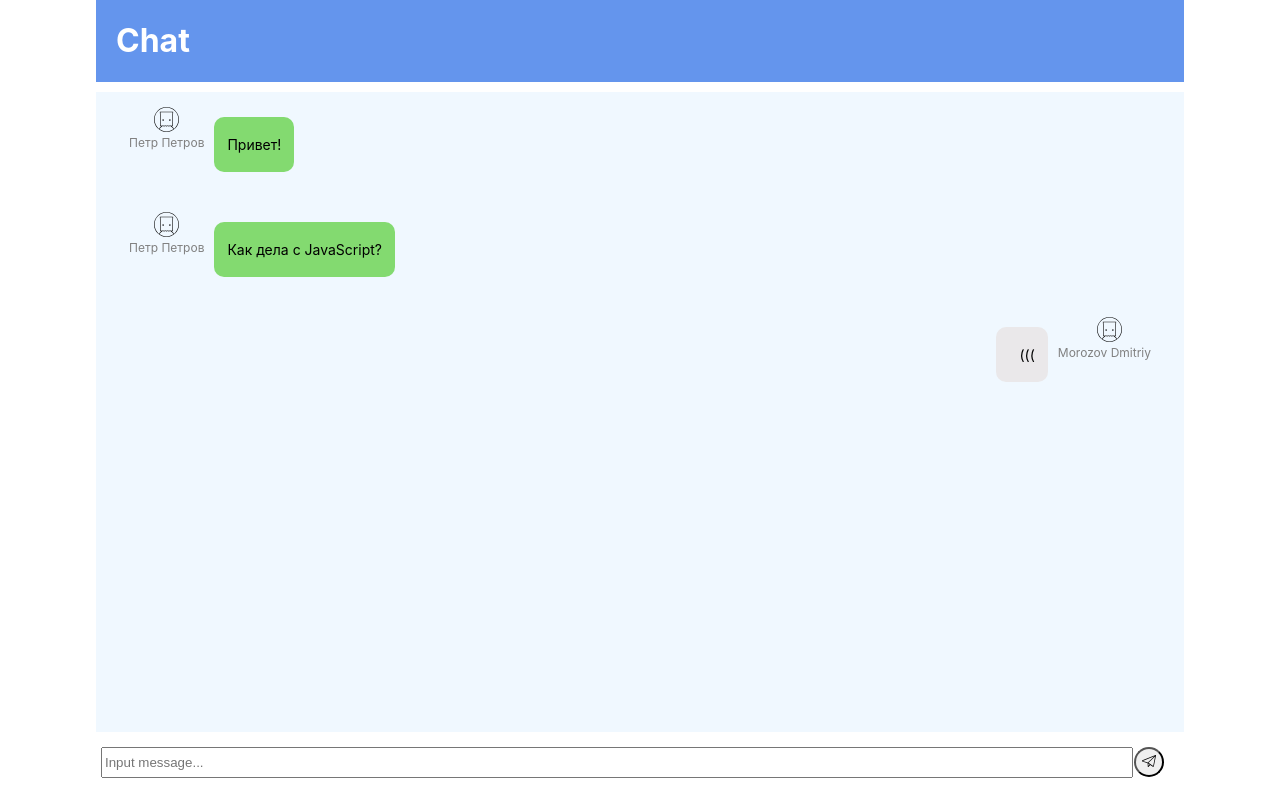
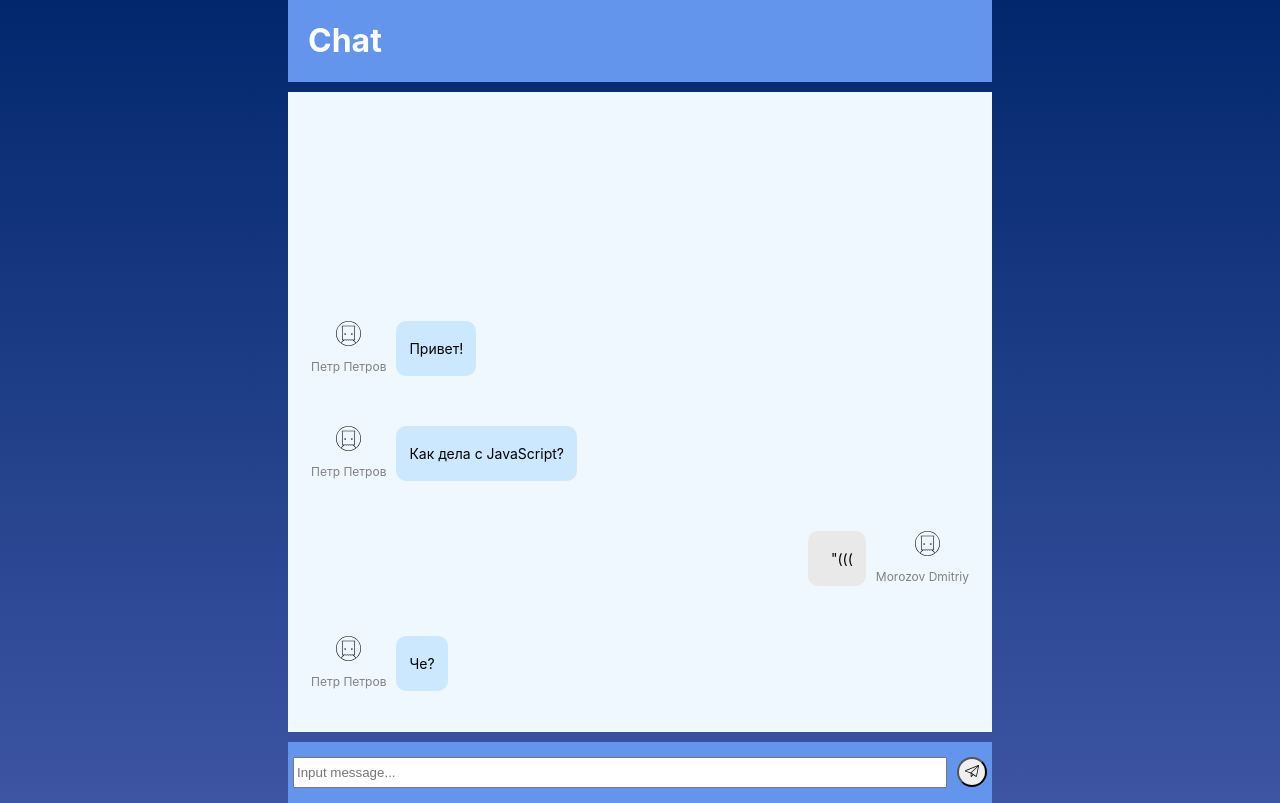
Before and after one commit to morozovDm/altarix_courses_training, a React (Create React App) app in the folder 9_lesson_React_Chat/: page / in a window 1280 px wide. Built offline with nearby package versions, Linux system fonts and the light colour scheme.

Commit message:
++
Небольшие правки: внешний вид чата изменен, чатлист движется снизу вверх

```diff
--- a/9_lesson_React_Chat/src/components/Chatroom.js
+++ b/9_lesson_React_Chat/src/components/Chatroom.js
@@ -3,9 +3,7 @@ import ReactDOM from 'react-dom';
 import Message from './Message.js'
 import SendMessageForm from './SendMessageForm.js'
 class Chatroom extends Component {
-
   username = "Morozov Dmitriy";
-
   constructor(props) {
     super(props);
 
@@ -19,7 +17,12 @@ class Chatroom extends Component {
 
       }, {
         username: "Morozov Dmitriy",
-        content: <p>(((</p>,
+        content: <p>"(((</p>,
+
+      },
+      {
+        username: "Петр Петров",
+        content: <p>Че?</p>,
 
       }]
     };
@@ -44,21 +47,21 @@ class Chatroom extends Component {
         }
       )
     })
-    console.log(this.state.messages)
   }
 
   render() {
     let { messages } = this.state;
-
     return (
       <div className="Chatroom">
-        <ul className='messagesList' ref='messagesList'>
+        <div className='MessagesList-container' ref='messagesList'>
+          <ul className='messagesList' >
             {
               messages.map(message =>
                 <Message message={message} user={this.username} />
               )
             }
           </ul>
+        </div>
         <SendMessageForm onSubmit={this.submitMessage} />
       </div>
     );
--- a/9_lesson_React_Chat/src/styles/App.css
+++ b/9_lesson_React_Chat/src/styles/App.css
@@ -2,7 +2,8 @@
   text-align: center;
   justify-content: center;
   margin: 0 auto;
-  width: 85%;
+  width: 55%;
+  min-width: 200px;
 }
 
 .Title {
@@ -16,13 +17,23 @@
   margin: 0 auto;
 }
 
+.MessagesList-container{
+  overflow-y: scroll;
+  height: 80vh;
+  margin: 10px 0 0;
+  background-color: aliceblue;
+}
+
 .messagesList {
+  display: flex;
+  flex-direction: column;
+  justify-content: flex-end;
   box-sizing: border-box;
-  padding: 0 20px;
-  margin: 10px 0 0;
-  height: 80vh;
-  overflow-y: scroll;
-  background-color: aliceblue;
+  padding: 0 10px;
+  height: auto;
+  min-height: 80vh;
+  /* overflow-y: scroll; */
+
 }
 
 .message {
@@ -34,7 +45,6 @@
   clear: both;
   margin: 10px 0;
   display: flex;
-  /* align-items: center;  */
 }
 
 .msg-sender {
@@ -43,25 +53,27 @@
 }
 
 .msg-content {
-  background: rgb(104, 212, 77, 0.8);
+  background: rgba(194, 228, 255, 0.8);
   padding: 5px 13px;
   border-radius: 10px;
   margin: 10px 0;
   margin-left: 10px;
   max-width: 200px;
+  height: max-content;
 }
 
 .message img {
   width: 25px;
+  padding: 10px 0;
 }
 
 .message.right {
-  float: right;
+  margin-left: auto;
   clear: both;
 }
 
 .message.right .msg-content {
-  background-color: rgba(233, 229, 229, 0.8)
+  background-color: rgba(233, 229, 229, 0.8);
 }
 
 .message.right :first-child{
@@ -71,19 +83,22 @@
 
 .SendMessageForm {
   display: flex;
-  justify-content: space-between;
   align-items: center;
-  margin: 15px 5px;
+  margin-top: 10px;
+  padding: 15px 5px;
+  background-color: cornflowerblue;
 }
 
 .SendMessageForm input {
   width: 95%;
   height: 25px;
+
 }
 
 .SendMessageForm button {
   width: 30px;
   height: 30px;
   border-radius: 15px;
-  margin-right: 15px;
+  margin-left: 10px;
+  /* margin-right: 15px; */
 }
--- a/9_lesson_React_Chat/src/styles/index.css
+++ b/9_lesson_React_Chat/src/styles/index.css
@@ -7,6 +7,7 @@ body {
   -webkit-font-smoothing: antialiased;
   -moz-osx-font-smoothing: grayscale;
   background-color: rgb(255, 255, 255);
+  background-image: linear-gradient(#02276d, #3d55a3);
 }
 
 code {
```
Also changed, not shown: 9_lesson_React_Chat/src/resources/background.png (added). Lines whose indentation alone changed are shown as unchanged.
